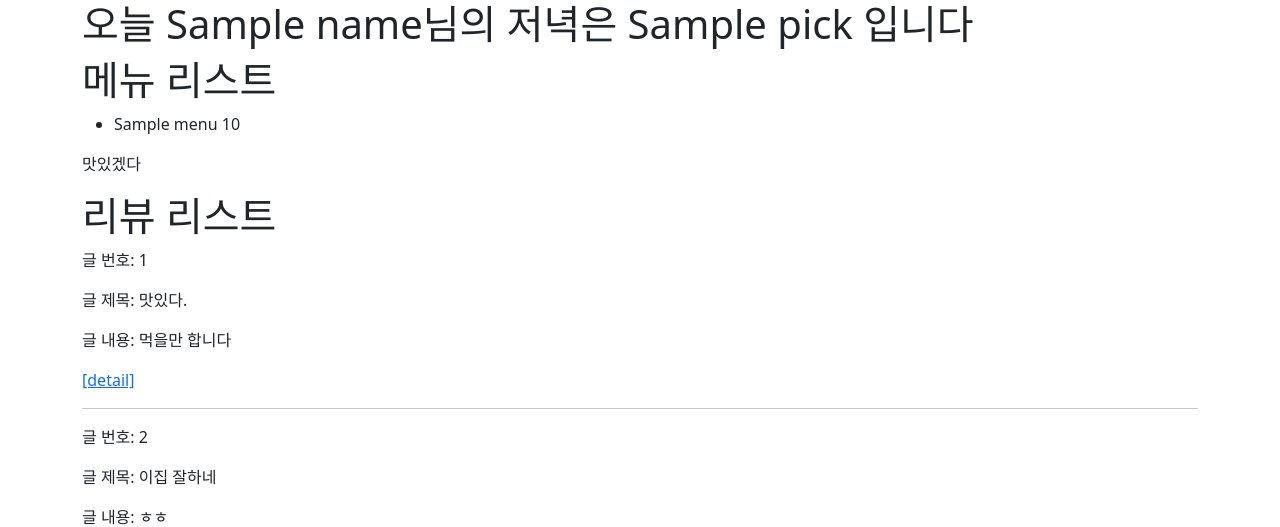
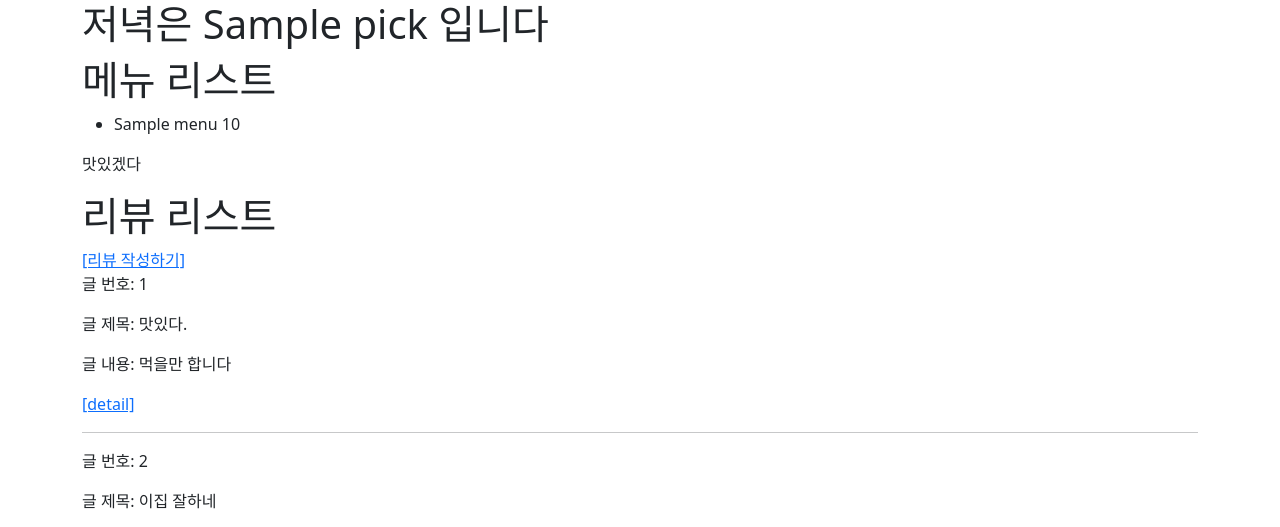
Before and after one commit to saJaeHyukc/Sparta_bootcamp, a Django app: template Django Basic/articles/templates/dinner.html in a window 1280 px wide. Shown: the top 527 px of the page. Run offline with Django 4.2, Linux system fonts and the light colour scheme; data comes from the database, SQL or seed files in the repository; both versions use the stored data as it was after the commit; the template is opened without the code that fills it: values that come from a table or form of the project are taken from there, most other values are stand-ins (such as "Sample title", 1, 10 or a date in 2020).

Commit message:
Feat: 몇가지 fix
- 1. 수정  articles/urls.py, articles/views.py, detail.html, dinner.html
- 2. url name을 설정해주고 a태그로 돌아가기 설정하기

```diff
--- a/Django Basic/articles/templates/detail.html
+++ b/Django Basic/articles/templates/detail.html
@@ -7,5 +7,6 @@
 <p>제목: {{ article.title }}</p>
 <p>내용: {{ article.content }}</p>
 <p>작성 시각: {{ article.created_at|date:"SHORT_DATE_FORMAT" }}</p>
+<a href={% url 'articles:dinner' %}>[back]</a>
 <hr />
 {% endblock content %}
--- a/Django Basic/articles/templates/dinner.html
+++ b/Django Basic/articles/templates/dinner.html
@@ -1,7 +1,7 @@
 {% extends 'base.html' %}
 
 {% block content %}
-<h1> 오늘 {{ name }}님의 저녁은 {{pick.name}} 입니다 </h1>
+<h1> 저녁은 {{pick.name}} 입니다 </h1>
 <h1> 메뉴 리스트 </h1>
 <ul>
     {% for menu in menus %}
@@ -17,6 +17,7 @@
     <p> 맛있겠다</p>
 {% endif %}
 <h1>리뷰 리스트</h1>
+<a href={% url 'articles:review' %}>[리뷰 작성하기]</a>
 {% for article in articles %}
 <p>글 번호: {{ article.pk }}</p>
 <p>글 제목: {{ article.title }}</p>
--- a/Django Basic/articles/urls.py
+++ b/Django Basic/articles/urls.py
@@ -4,7 +4,7 @@ from articles import views
 app_name = 'articles'
 urlpatterns = [
     path('index/', views.index),
-    path('dinner/<str:name>/', views.dinner),
+    path('dinner/', views.dinner, name='dinner'),
     path('review/', views.review, name='review'),
     path('create_review/', views.create_review, name='create_review'),
     path('<int:pk>/', views.detail, name='detail'),
--- a/Django Basic/articles/views.py
+++ b/Django Basic/articles/views.py
@@ -6,14 +6,13 @@ from .models import Article
 def index(request):
     return render(request, 'index.html')
 
-def dinner(request, name):
+def dinner(request):
     menus = [{"name":'족발', "price": 30000}, {"name": '햄버거', "price": 5000},
             {"name": '치킨', "price": 20000}, {"name":'초밥', "price": 15000}]
     pick = random.choice(menus)
     articles = Article.objects.order_by('-create_at')
     context ={
         'pick':pick,
-        'name':name,
         'menus':menus,
         'articles':articles,
     }
@@ -28,7 +27,7 @@ def create_review(request):
     article = Article(title=title, content=content)
     article.save()
 
-    return redirect('/articles/dinner/무언가/')
+    return redirect('articles:detail', article.pk)
 
 def detail(request, pk):
     article = Article.objects.get(pk=pk)
```
Also changed, not shown: Django Basic/db.sqlite3.
